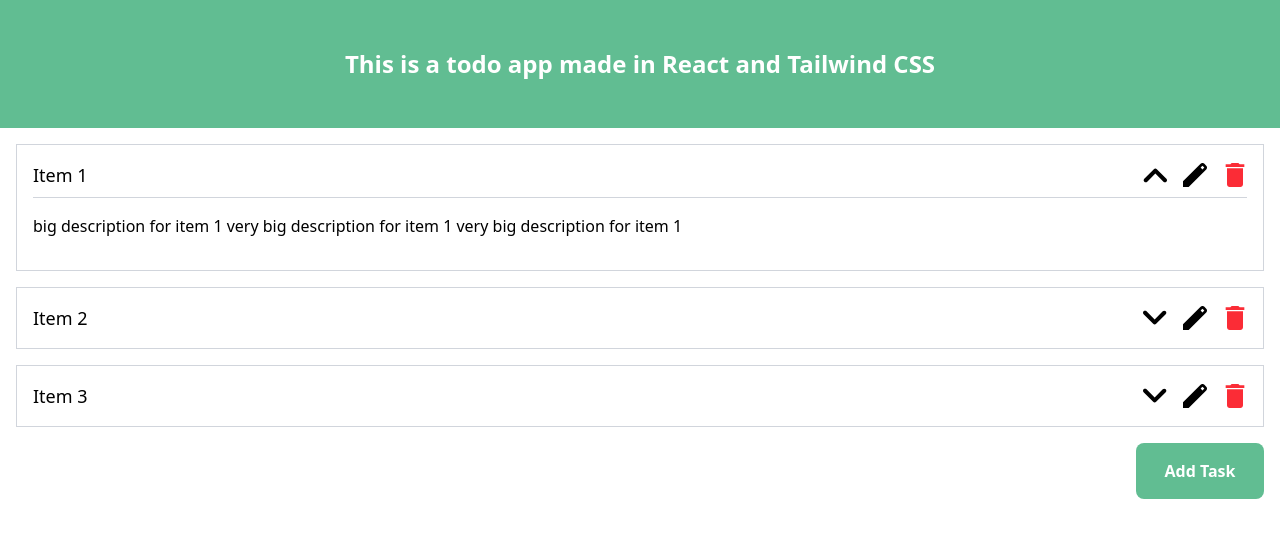
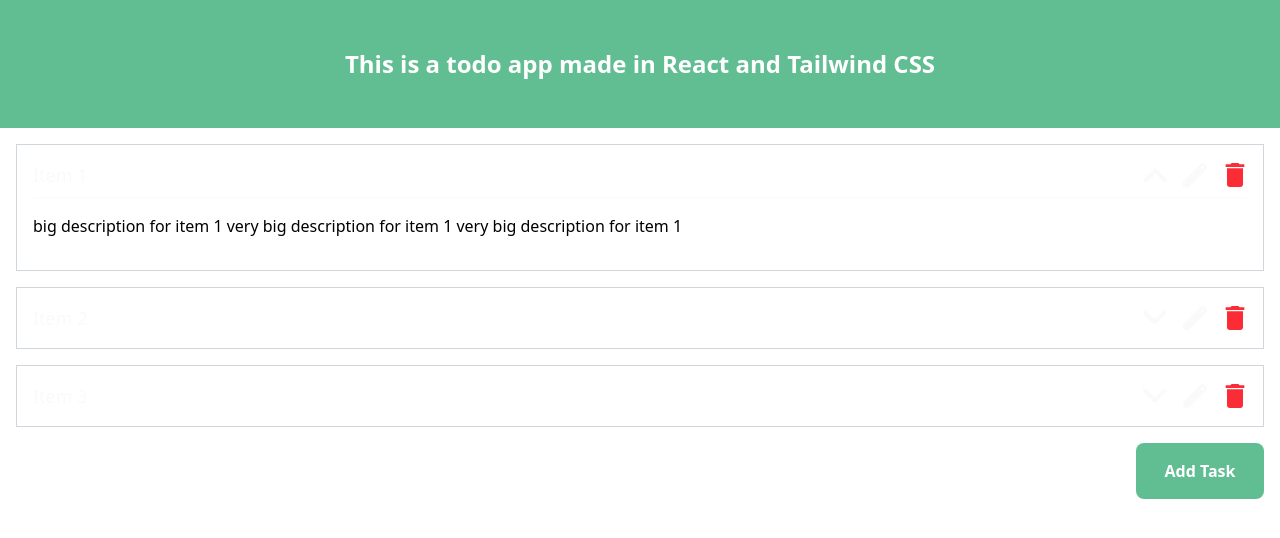
Before and after one commit to fredeskrubba/react-tailwind-todo-app, a React (Vite) app: page / in a window 1280 px wide. Both pictures are taken after a click on the icon 1155 px from the left and 175 px from the top of the page. Shown: the top 538 px of the page. Built offline with nearby package versions, Linux system fonts and the light colour scheme; no server answers.

Commit message:
feat: refactor task management components and replace AddTaskModal with ItemTaskModal for improved functionality

```diff
--- a/src/components/AddTaskModal.jsx
+++ /dev/null
@@ -1,31 +0,0 @@
-import { useState } from "react";
-
-const AddTaskModal = ({ onClose, onConfirm }) => {
-
-    const [title, setTitle] = useState("");
-    const [description, setDescription] = useState("");
-
-
-    return (
-    <div className="fixed inset-0 flex items-center justify-center bg-black/50 backdrop-blur-sm">
-        <div className="bg-white rounded-xl shadow-xl w-full max-w-md p-6">
-            <h2 className="text-xl font-semibold mb-4">New Task</h2>
-            <div className="text-gray-600 mb-6 flex-col gap-4 flex">
-                <input type="text" placeholder="Task Title" onChange={(e)=> setTitle(e.target.value)} className="border border-gray-400 p-2 focus:outline-none"/>
-                <textarea name="description" placeholder="Enter task description" className="border border-gray-400 p-2 focus:outline-none sm:h-44" onChange={(e) => setDescription(e.target.value)}/>
-            </div>
-
-            <div className="flex justify-end gap-3">
-            <button className="px-4 py-2 rounded-lg bg-gray-200 hover:bg-gray-300" onClick={onClose}>
-                Cancel
-            </button>
-            <button className="px-4 py-2 rounded-lg bg-main-green text-white hover:bg-blue-700" onClick={() => onConfirm({title, description})}>
-                Confirm
-            </button>
-            </div>
-        </div>
-    </div>
-    );
-}
-
-export default AddTaskModal;
--- /dev/null
+++ b/src/components/ItemTaskModal.jsx
@@ -0,0 +1,48 @@
+import { useState } from "react";
+
+const EditTaskModal = ({ onClose, onConfirm, prevInfo }) => {
+
+    const [title, setTitle] = useState("");
+    const [description, setDescription] = useState("");
+    const [selectedBackgroundColor, setSelectedBackgroundColor] = useState("");
+
+    const backGroundColors = ["#61BD92", "#C490D1", "#F0B67F", "#E54B4B", "#227C9D"];
+
+
+    if (prevInfo) {
+        setTitle(prevInfo.title)
+        setDescription(prevInfo.description);
+        setSelectedBackgroundColor(prevInfo.backgroundColor);
+    }
+
+    return (
+    <div className="fixed inset-0 flex items-center justify-center bg-black/50 backdrop-blur-sm">
+        <div className="bg-white rounded-xl shadow-xl w-full max-w-md p-6">
+            <h2 className="text-xl font-semibold mb-4"> {prevInfo ? "Update Task" : "New Task" }</h2>
+            <div className="text-gray-600 mb-6 flex-col gap-4 flex">
+                <input type="text" placeholder="Task Title" onChange={(e)=> setTitle(e.target.value)} className="border border-gray-400 p-2 focus:outline-none" value={title} />
+                <textarea name="description" placeholder="Enter task description" className="border border-gray-400 p-2 focus:outline-none sm:h-44" onChange={(e) => setDescription(e.target.value)} value={description} />
+                <p className="m-0">Select Background Color:</p>
+                <div className="flex items-center gap-2">
+                    {backGroundColors.map((color, index) => (
+                        <div key={index} className={`w-8 h-8 rounded-sm cursor-pointer ${selectedBackgroundColor === color ? "ring-2 ring-offset-2 ring-neutral-900" : ""}`} style={{backgroundColor: color}} onClick={() => setSelectedBackgroundColor(color)}></div>
+                    ))}
+                </div>
+            </div>
+
+            <div className="flex justify-end gap-3">
+            <button className="px-4 py-2 rounded-lg bg-gray-200 hover:bg-gray-300" onClick={onClose}>
+                Cancel
+            </button>
+            <button className="px-4 py-2 rounded-lg bg-main-green text-white hover:bg-blue-700" onClick={() => {
+                onConfirm({title, description})
+                onClose();}}>
+                Confirm
+            </button>
+            </div>
+        </div>
+    </div>
+    );
+}
+
+export default EditTaskModal;
--- a/src/components/ListItem.jsx
+++ b/src/components/ListItem.jsx
@@ -2,31 +2,37 @@
 import EditIcon from "../assets/icons/edit-icon.svg?react";
 import ExpandIcon from "../assets/icons/expand-icon.svg?react";
 import { useState } from "react";
+import ItemTaskModal from "./ItemTaskModal.jsx";
 
-const ListItem = ({text, description, onDelete}) => {
+const ListItem = ({item, onDelete, updateItem}) => {
 
 
     const [isExpanded, setIsExpanded] = useState(false);
+    const [editTask, setEditTask] = useState(false);
+
+    console.log(item.title);
 
     return (
-    <div className="border border-gray-300 w-full p-4 transition-transform duration-300">
+    <div className="border border-gray-300 w-full p-4 transition-transform duration-300 bg-white" style={{backgroundColor: item.color}}>
         <div className={`flex justify-between items-cente`}>
-            <p className="text-black-100 sm:text-lg m-0">
-                {text}
+            <p className="text-neutral-50 sm:text-lg m-0">
+                {item.title}
 
             </p>
 
             <div className="flex gap-4 items-center">
-                <ExpandIcon className={`w-4 h-4 sm:w-6 sm:h-6 fill-black-100 cursor-pointer transition-transform duration-300 ${isExpanded ? "rotate-180" : ""}`} onClick={() => setIsExpanded(!isExpanded)} />
-                <EditIcon className="w-4 h-4 sm:w-6 sm:h-6 fill-black-100 cursor-pointer" />
+                <ExpandIcon className={`w-4 h-4 sm:w-6 sm:h-6 fill-neutral-50 cursor-pointer transition-transform duration-300 ${isExpanded ? "rotate-180" : ""}`} onClick={() => setIsExpanded(!isExpanded)} />
+                <EditIcon className="w-4 h-4 sm:w-6 sm:h-6 fill-neutral-50 cursor-pointer" onClick={() => setEditTask(true)} />
                 <TrashIcon className="w-4 h-4 sm:w-6 sm:h-6 fill-red-500 cursor-pointer" onClick={onDelete} />
             </div>
         </div>
 
-            <div className={`transition-all duration-200 overflow-hidden ${isExpanded ? "h-auto opacity-100 border-t border-gray-300 mt-2 py-4" : "h-0 opacity-0"}`}>
-                {description}
+            <div className={`transition-all duration-200 overflow-hidden ${isExpanded ? "h-auto opacity-100 border-t border-neutral-50 mt-2 py-4" : "h-0 opacity-0"}`}>
+                {item.description}
             </div>
 
+
+            {editTask && <ItemTaskModal onClose={()=> setEditTask(false)} onConfirm={updateItem} prevInfo={item} />}
     </div>
     );
 }
--- a/src/pages/Home.jsx
+++ b/src/pages/Home.jsx
@@ -1,28 +1,36 @@
 import Header from '../components/Header.jsx';
 import ListItem from '../components/ListItem.jsx';
-import AddTaskModal from '../components/AddTaskModal.jsx';
-import { useState } from 'react';
+import AddTaskModal from '../components/ItemTaskModal.jsx';
+import { useEffect, useState } from 'react';
 
 const Home = () => {
+    async function getTodoItems() {
+        const response = await fetch('https://localhost:7203/api/todo', { method: 'GET' });
+        const data = await response.json();
+        return data;
+    }
 
     const [listItems, setListItems] = useState([
         {
             title: "Item 1",
-            description: "big description for item 1 very big description for item 1 very big description for item 1"
+            description: "big description for item 1 very big description for item 1 very big description for item 1",
+            backgroundColor: "#61BD92"
         },
         {
             title: "Item 2",
-            description: "big description for item 2 very big description for item 2 very big description for item 2"
+            description: "big description for item 2 very big description for item 2 very big description for item 2",
+            backgroundColor: "#C490D1"
         },
         {
             title: "Item 3",
-            description: "big description for item 3 very big description for item 3 very big description for item 3"
+            description: "big description for item 3 very big description for item 3 very big description for item 3",
+            backgroundColor: "#F0B67F"
         }
 ]);
     const [addTask, setAddTask] = useState(false);
 
     const addItem = (item) => {
-        console.log(item);
+
         setListItems([...listItems, item]);
         setAddTask(false);
     }
@@ -32,13 +40,28 @@
         setListItems(newList);
     }
 
+    const updateItem = (item) => {
+        listItems.forEach((listItem, index) => {
+            if(listItem.title === item.title){
+                listItems[index] = item;
+            }
+        });
+        setListItems([...listItems]);
+    }
+
+    useEffect(() => {
+        getTodoItems().then(data => {
+            setListItems(data)
+        });
+    }, []);
+
     return (
     <>
         <Header/>
         <div className='flex flex-col gap-4 m-4'>
             <div className='flex justify-center flex-col gap-4'>
                 {listItems.map((item, index) => (
-                    <ListItem key={index} text={item.title} description={item.description} onDelete={()=> removeItem(index)}/>
+                    <ListItem key={index} item={item} onDelete={()=> removeItem(index)} updateItem={updateItem} />
                 ))}
             </div>
             <button onClick={() => setAddTask(true)} className='bg-main-green text-white p-2 w-32 rounded-lg py-4 self-end font-bold'>Add Task</button>
```
Also changed, not shown: src/assets/icons/expand-icon.svg.
